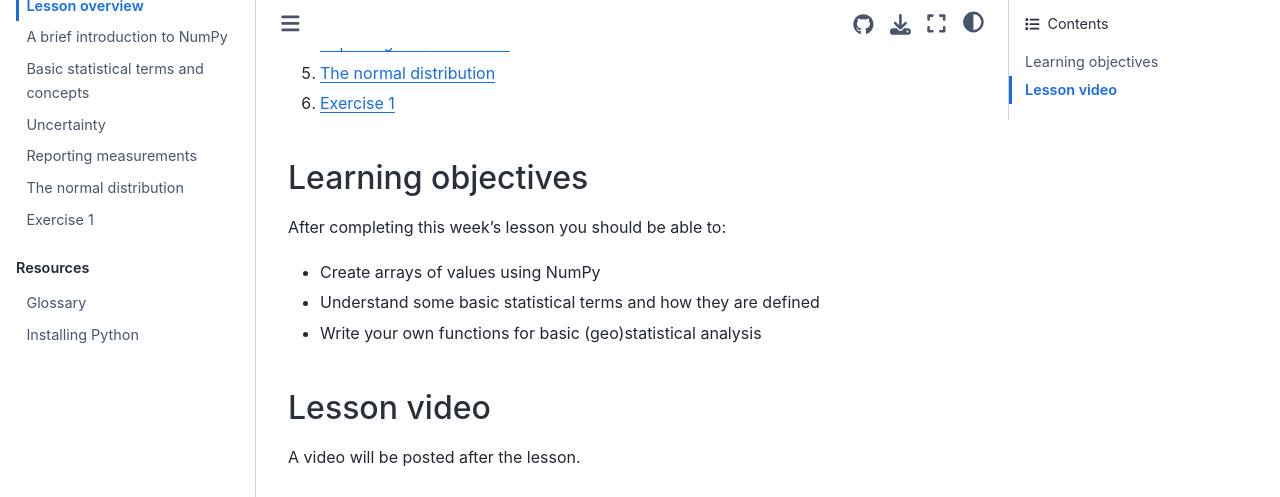
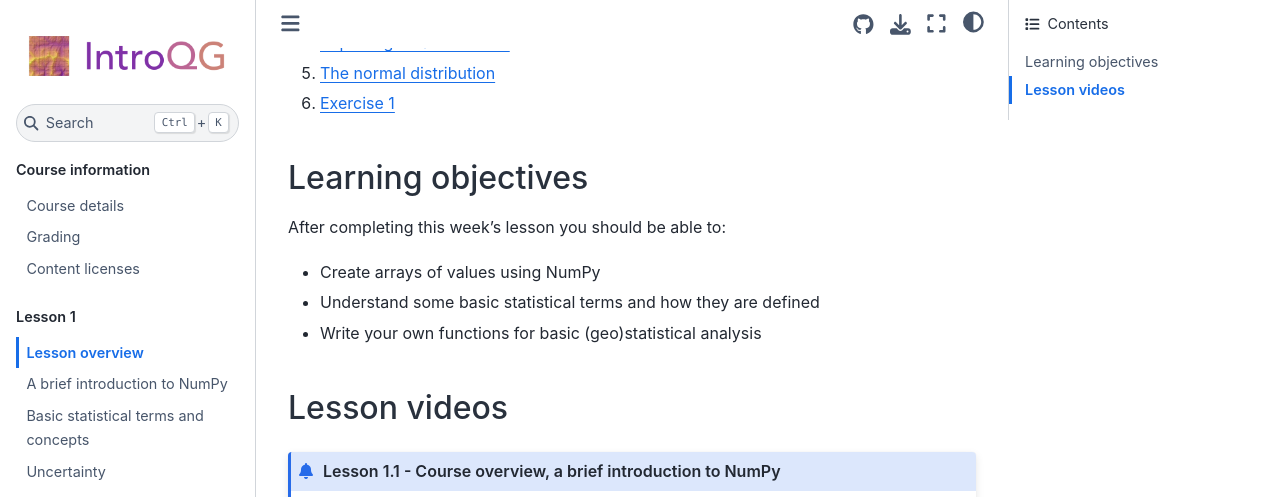
Before and after one commit to IntroQG/site, a Sphinx documentation site: the page built from source/lessons/L1/overview.rst, in a window 1280 px wide and 1400 px high, scrolled down 347 px. Shown: the top 497 px of the window. Built offline with Sphinx 7.4.7 and the Sphinx Book theme 1.1.4, drawn with Linux system fonts in a browser that asks for light colours; some of the changed text lies outside the part shown; grey boxes are pictures that could not be loaded.

Commit message:
Add lesson videos

```diff
--- a/source/lessons/L1/overview.rst
+++ b/source/lessons/L1/overview.rst
@@ -20,23 +20,20 @@
 - Understand some basic statistical terms and how they are defined
 - Write your own functions for basic (geo)statistical analysis
 
-Lesson video
-------------
+Lesson videos
+-------------
 
-A video will be posted after the lesson.
+.. admonition:: Lesson 1.1 - Course overview, a brief introduction to NumPy
 
-..
-    .. admonition:: Lesson 1 - Basic geostatistics
+    .. raw:: html
 
-        .. raw:: html
+        <iframe width="560" height="315" src="https://www.youtube.com/embed/Wg4dntFBzkA" title="YouTube video player" frameborder="0" allow="accelerometer; autoplay; clipboard-write; encrypted-media; gyroscope; picture-in-picture" allowfullscreen></iframe>
+        <p>Dave Whipp, University of Helsinki <a href="https://www.youtube.com/channel/UClNYqKkR-lRWyn7jes0Khcw">@ Quantitative Geology channel on Youtube</a>.</p>
 
-            <iframe width="560" height="315" src="https://www.youtube.com/embed/NW8lI4KDAe0" frameborder="0" allow="accelerometer; autoplay; encrypted-media; gyroscope; picture-in-picture" allowfullscreen></iframe>
-            <p>Dave Whipp, University of Helsinki <a href="https://www.youtube.com/channel/UClNYqKkR-lRWyn7jes0Khcw">@ Quantitative Geology channel on Youtube</a>.</p>
 
-        **Contents:**
+.. admonition:: Lesson 1.2 - Basic geostatistics
 
-            - `00:53 - Course overview <https://www.youtube.com/watch?v=NW8lI4KDAe0&t=0m53s>`__
-            - `13:40 - Overview of Lesson 1 <https://www.youtube.com/watch?v=NW8lI4KDAe0&t=13m40s>`__
-            - `19:54 - A few more useful NumPy functions <https://www.youtube.com/watch?v=NW8lI4KDAe0&t=19m54s>`__
-            - `39:46 - Basic geostatistics <https://www.youtube.com/watch?v=NW8lI4KDAe0&t=39m46s>`__
-            - `1:03:56 - Exercise 1 preview <https://www.youtube.com/watch?v=NW8lI4KDAe0&t=63m56s>`__
+    .. raw:: html
+
+        <iframe width="560" height="315" src="https://www.youtube.com/embed/7uppwORX9Xw" title="YouTube video player" frameborder="0" allow="accelerometer; autoplay; clipboard-write; encrypted-media; gyroscope; picture-in-picture" allowfullscreen></iframe>
+        <p>Dave Whipp, University of Helsinki <a href="https://www.youtube.com/channel/UClNYqKkR-lRWyn7jes0Khcw">@ Quantitative Geology channel on Youtube</a>.</p>
```
